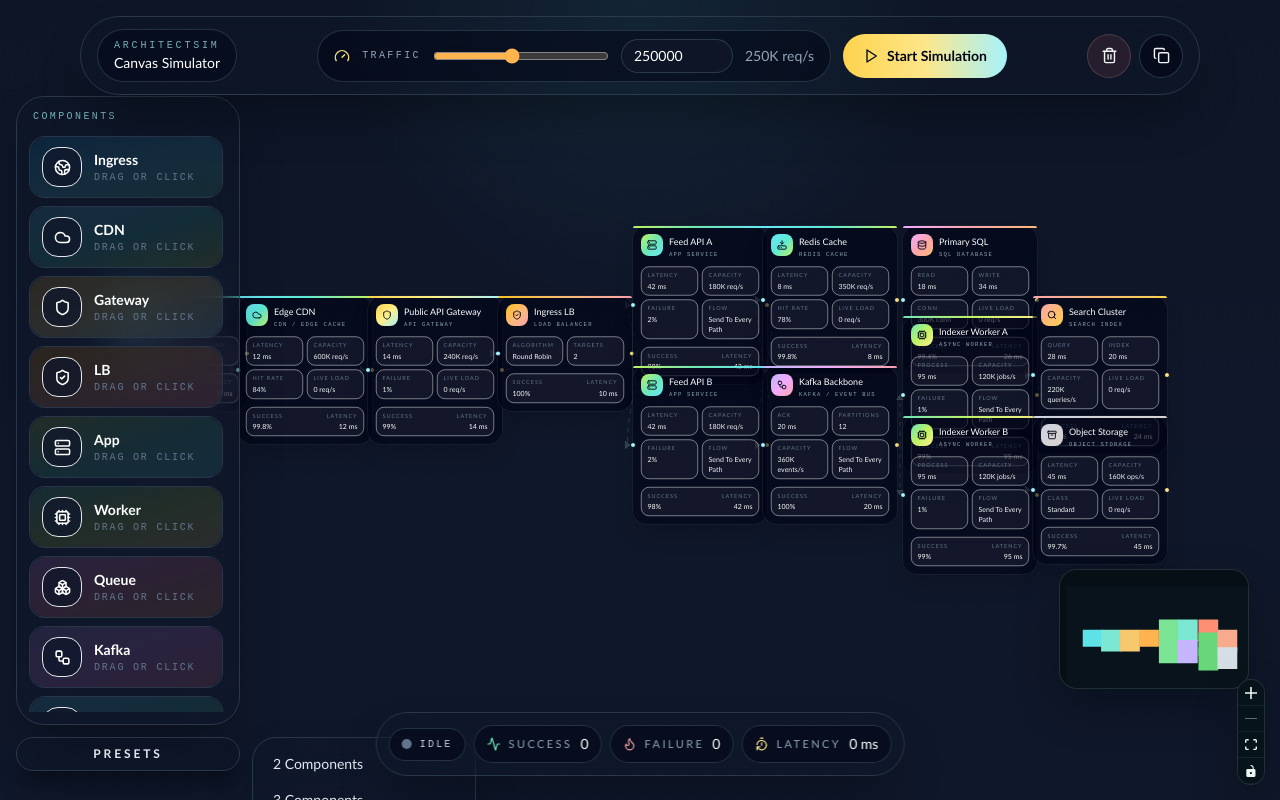
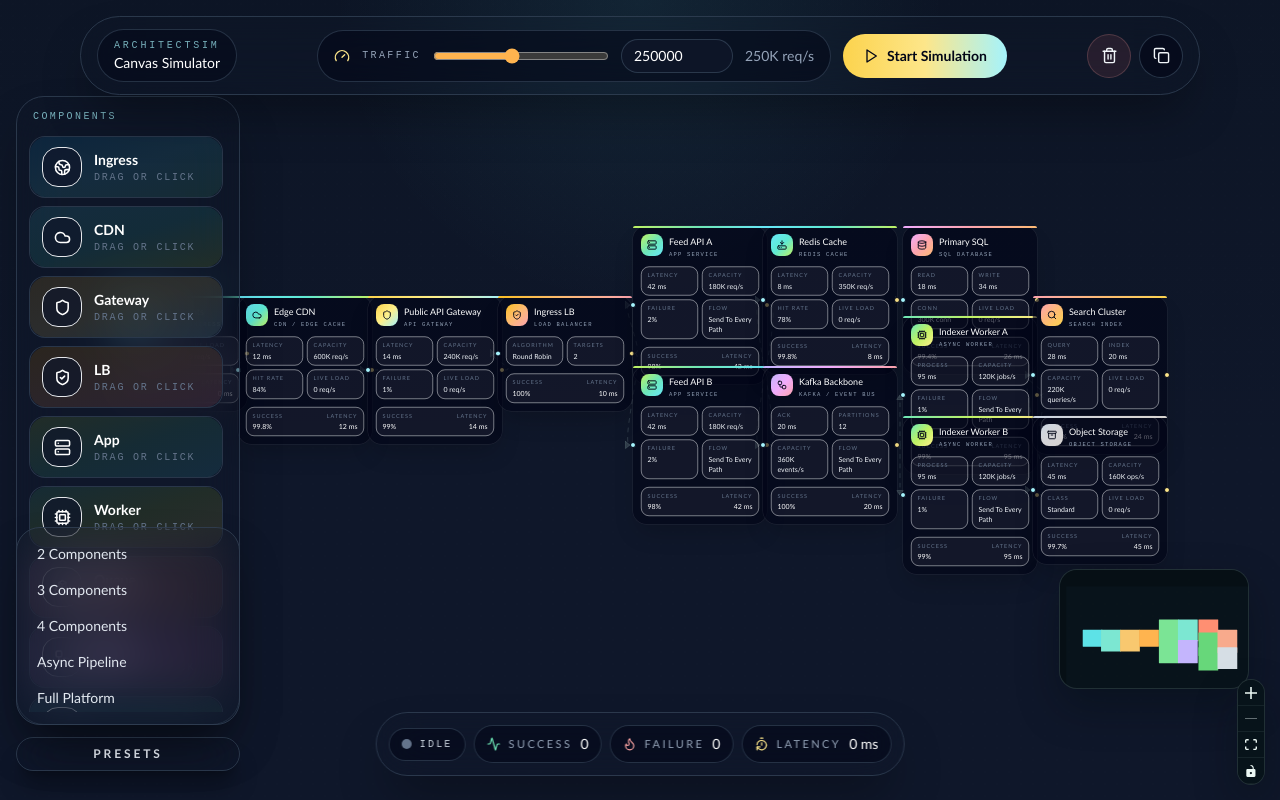
Before and after one commit to AniketKumar98/design-simulator, a React (Vite) app: page / in a window 1280 px wide. Both pictures are taken after a click on the button "PRESETS". Built offline with nearby package versions, Linux system fonts and the light colour scheme.

Commit message:
preset fix

```diff
--- a/src/components/ComponentPalette.jsx
+++ b/src/components/ComponentPalette.jsx
@@ -60,7 +60,7 @@ export default function ComponentPalette({ onAddComponent, onLoadStarter }) {
         </button>
 
         {isStarterMenuOpen ? (
-          <div className="absolute left-full top-0 ml-3 w-56 rounded-[24px] border border-slate-700/80 bg-slate-900/88 p-2 shadow-2xl shadow-black/35 backdrop-blur-xl">
+          <div className="absolute bottom-full left-0 mb-3 w-full max-h-[40vh] overflow-y-auto rounded-[24px] border border-slate-700/80 bg-slate-900/88 p-2 shadow-2xl shadow-black/35 backdrop-blur-xl">
             {STARTER_TOPOLOGIES.map((topology) => (
               <button
                 key={topology.id}
```
